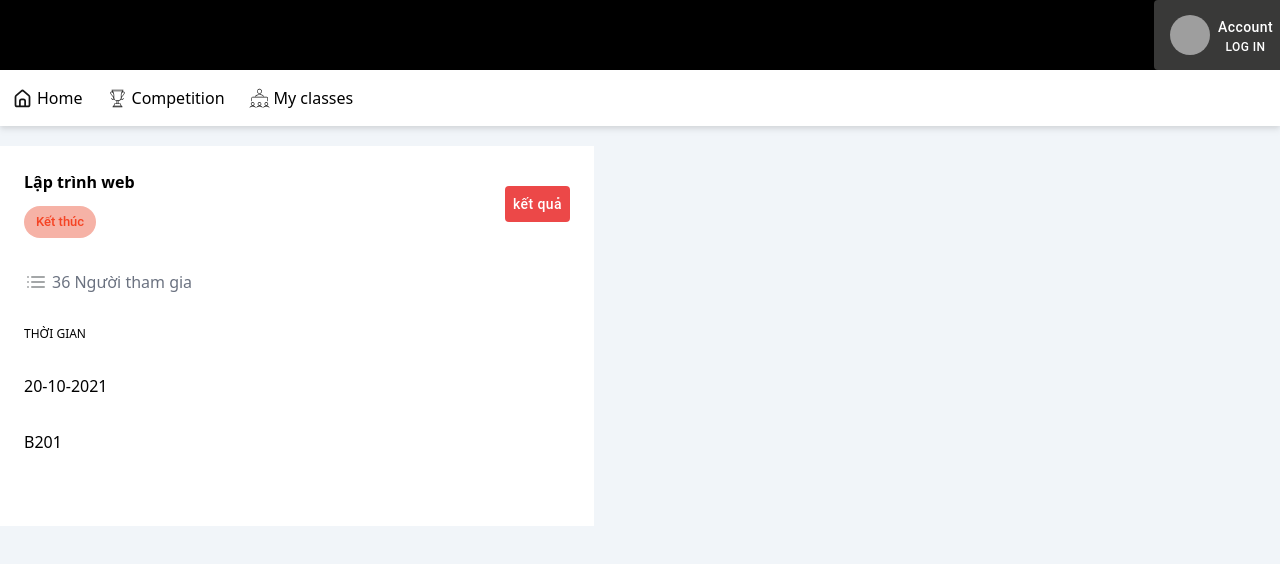
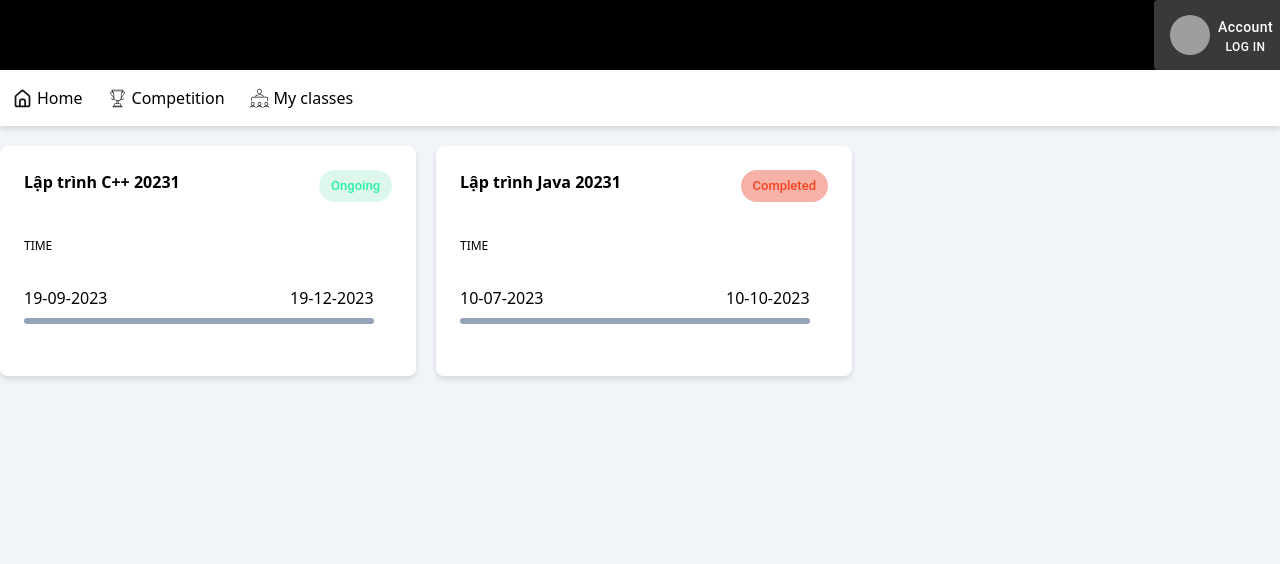
Before and after one commit to khanhvi294/cms-fe, a React (Vite) app: page /classes in a window 1280 px wide. Shown: the top 564 px of the page. Built offline with nearby package versions, Linux system fonts and the light colour scheme; grey boxes are pictures that could not be loaded.

Commit message:
layout user

```diff
--- /dev/null
+++ b/src/features/user/Class/ClassListFetch.jsx
@@ -0,0 +1,64 @@
+import { Button, Chip } from "@mui/material";
+
+const classes = [
+  {
+    id: 1,
+    name: "Lập trình C++ 20231",
+    course: "Lập trình C++",
+    timeStart: "19-09-2023",
+    timeEnd: "19-12-2023",
+    status: 0,
+  },
+
+  {
+    id: 3,
+    name: "Lập trình Java 20231",
+    course: "Lập trình Java",
+    timeStart: "10-07-2023",
+    timeEnd: "10-10-2023",
+    status: 1,
+  },
+];
+const ClassListFetch = () => {
+  return (
+    <div className="flex flex-wrap gap-5">
+      {classes.map((item, index) => {
+        return (
+          <div
+            key={index}
+            className="bg-white w-[416px] h-[230px] p-6 flex flex-col gap-8 drop-shadow-md rounded-lg"
+          >
+            <div className="flex items-center justify-between">
+              <div className="flex justify-between w-full">
+                <p className="font-semibold mb-3">{item.name}</p>
+                {item.status === 0 && (
+                  <Chip
+                    label="Ongoing"
+                    className="!bg-[#ddf7ed] !text-[#28f2a5] !font-medium"
+                  />
+                )}
+                {item.status === 1 && (
+                  <Chip
+                    label="Completed"
+                    className="!bg-[#f6b2a6] !text-[#f54323] !font-medium"
+                  />
+                )}
+              </div>
+            </div>
+
+            <p className="text-xs uppercase font-medium ">Time</p>
+            <div>
+              <div className="flex w-[95%] justify-between mb-2">
+                <p>{item.timeStart}</p>
+                <p>{item.timeEnd}</p>
+              </div>
+              <div className="w-[95%] h-[6px] bg-slate-400 rounded-3xl"></div>
+            </div>
+          </div>
+        );
+      })}
+    </div>
+  );
+};
+
+export default ClassListFetch;
--- a/src/features/user/ClassListFetch/ClassListFetch.jsx
+++ /dev/null
@@ -1,118 +0,0 @@
-import { Button, Chip } from "@mui/material";
-
-const cuocThi = {
-  name: "Lập trình web",
-  status: 2,
-  time: "20-10-2021",
-  address: "B201",
-};
-const ClassListFetch = () => {
-  return (
-    <div className="bg-white w-[594px] h-[380px] p-6 flex flex-col gap-8">
-      <div className="flex items-center justify-between">
-        <div>
-          <p className="font-semibold mb-3">{cuocThi.name}</p>
-          {cuocThi.status === 0 && (
-            <Chip
-              label="Sắp diễn ra"
-              className="!bg-[#ddf3f9] !text-[#38c0e6] !font-medium"
-            />
-          )}
-          {cuocThi.status === 1 && (
-            <Chip
-              label="Đang diễn ra"
-              className="!bg-[#ddf7ed] !text-[#28f2a5] !font-medium"
-            />
-          )}
-          {cuocThi.status === 2 && (
-            <Chip
-              label="Kết thúc"
-              className="!bg-[#f6b2a6] !text-[#f54323] !font-medium"
-            />
-          )}
-        </div>
-        {cuocThi.status === 0 && (
-          <Button className="!bg-[#44badc] !text-white">Đăng ký</Button>
-        )}
-        {cuocThi.status === 2 && (
-          <Button className="!bg-[#ec4848] !text-white">Kết quả</Button>
-        )}
-      </div>
-
-      <p className="text-gray-500 flex gap-1 items-center hover:underline">
-        <svg
-          xmlns="http://www.w3.org/2000/svg"
-          viewBox="0 0 24 24"
-          id="List"
-          width={24}
-        >
-          <g
-            data-name="Layer 2"
-            fill="#a4a7a8"
-            className="color000000 svgShape"
-          >
-            <g data-name="list" fill="#a4a7a8" className="color000000 svgShape">
-              <circle
-                cx="4"
-                cy="7"
-                r="1"
-                fill="#a4a7a8"
-                className="color000000 svgShape"
-              ></circle>
-              <circle
-                cx="4"
-                cy="12"
-                r="1"
-                fill="#a4a7a8"
-                className="color000000 svgShape"
-              ></circle>
-              <circle
-                cx="4"
-                cy="17"
-                r="1"
-                fill="#a4a7a8"
-                className="color000000 svgShape"
-              ></circle>
-              <rect
-                width="14"
-                height="2"
-                x="7"
-                y="11"
-                rx=".94"
-                ry=".94"
-                fill="#a4a7a8"
-                className="color000000 svgShape"
-              ></rect>
-              <rect
-                width="14"
-                height="2"
-                x="7"
-                y="16"
-                rx=".94"
-                ry=".94"
-                fill="#a4a7a8"
-                className="color000000 svgShape"
-              ></rect>
-              <rect
-                width="14"
-                height="2"
-                x="7"
-                y="6"
-                rx=".94"
-                ry=".94"
-                fill="#a4a7a8"
-                className="color000000 svgShape"
-              ></rect>
-            </g>
-          </g>
-        </svg>
-        <span>36 Người tham gia</span>
-      </p>
-      <p className="text-xs uppercase font-medium ">Thời gian</p>
-      <p>{cuocThi.time}</p>
-      <p>{cuocThi.address}</p>
-    </div>
-  );
-};
-
-export default ClassListFetch;
--- a/src/features/user/competitionListFetch/CompetitionListFetch.jsx
+++ b/src/features/user/competitionListFetch/CompetitionListFetch.jsx
@@ -161,9 +161,12 @@ const CompetitionListFetch = () => {
               <span>{cuocThi.people} participants</span>
             </p>
             <p className="text-xs uppercase font-medium ">DURATION</p>
-            <div className="flex w-[80%] justify-between">
-              <p>{cuocThi.timeStart}</p>
-              <p>{cuocThi.timeEnd}</p>
+            <div>
+              <div className="flex w-[95%] justify-between mb-2">
+                <p>{cuocThi.timeStart}</p>
+                <p>{cuocThi.timeEnd}</p>
+              </div>
+              <div className="w-[95%] h-[6px] bg-slate-400 rounded-3xl"></div>
             </div>
 
             <p>{cuocThi.soVong} rounds</p>
--- a/src/pages/class/ClassListPage.jsx
+++ b/src/pages/class/ClassListPage.jsx
@@ -1,4 +1,4 @@
-import ClassListFetch from "../../features/user/ClassListFetch/ClassListFetch";
+import ClassListFetch from "../../features/user/Class/ClassListFetch";
 
 const ClassListPage = () => {
   return (
```
